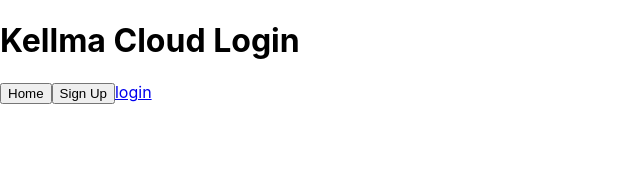
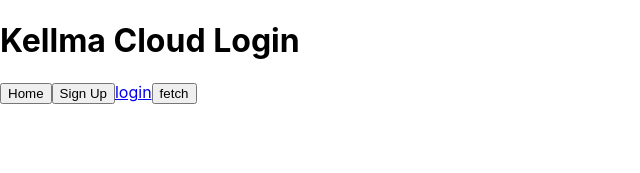
Before and after one commit to revaturep2-kellma/kellmas-frontend, a React (Create React App) app: page /#/ in a window 1280 px wide. Shown: the top 173 px of the page, without its empty margins (0-640 px from the left). Built offline with nearby package versions, Linux system fonts and the light colour scheme; no server answers.

Commit message:
Add a sample using token for authentication

```diff
--- a/src/components/Login.js
+++ b/src/components/Login.js
@@ -1,5 +1,6 @@
 import React from 'react';
 import queryString from 'query-string';
+import { BASE_URL } from '../config';
 
 class Login extends React.Component {
   constructor(props) {
@@ -20,6 +21,20 @@ class Login extends React.Component {
     }
   }
 
+  someFunc() {
+    const authToken = localStorage.getItem('authToken');
+
+    fetch(`${BASE_URL}/main/`, {
+      method: 'GET',
+      headers: {
+        Authorization: `Bearer ${authToken}`
+      }
+    })
+      .then(res => res.json())
+      .then(res => console.log(res))
+      .catch(err => console.error(err));
+  }
+
   render() {
     return (
       <div className="loginCon">
@@ -28,7 +43,9 @@ class Login extends React.Component {
         <button onClick={() => this.props.history.push('/home')}>Home</button>
         <button onClick={() => this.props.history.push('/register')}>Sign Up</button>
 
-        <a href="http://localhost:3001/login">login</a>
+        <a href={`${BASE_URL}/login`}>login</a>
+
+        <button onClick={() => this.someFunc()}>fetch</button>
       </div>
     );
   }
--- /dev/null
+++ b/src/config.js
@@ -0,0 +1 @@
+export const BASE_URL = process.env.REACT_APP_BASE_URL || 'http://localhost:3001';
```
